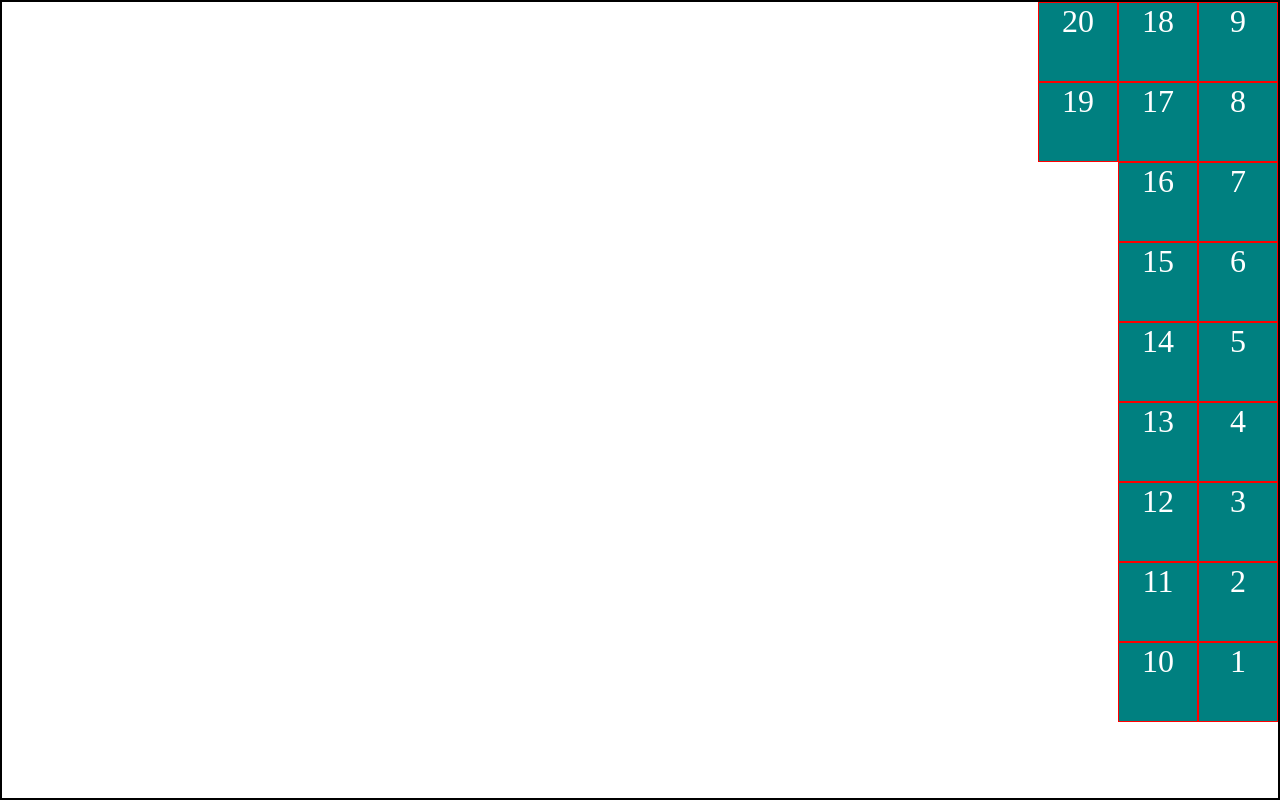
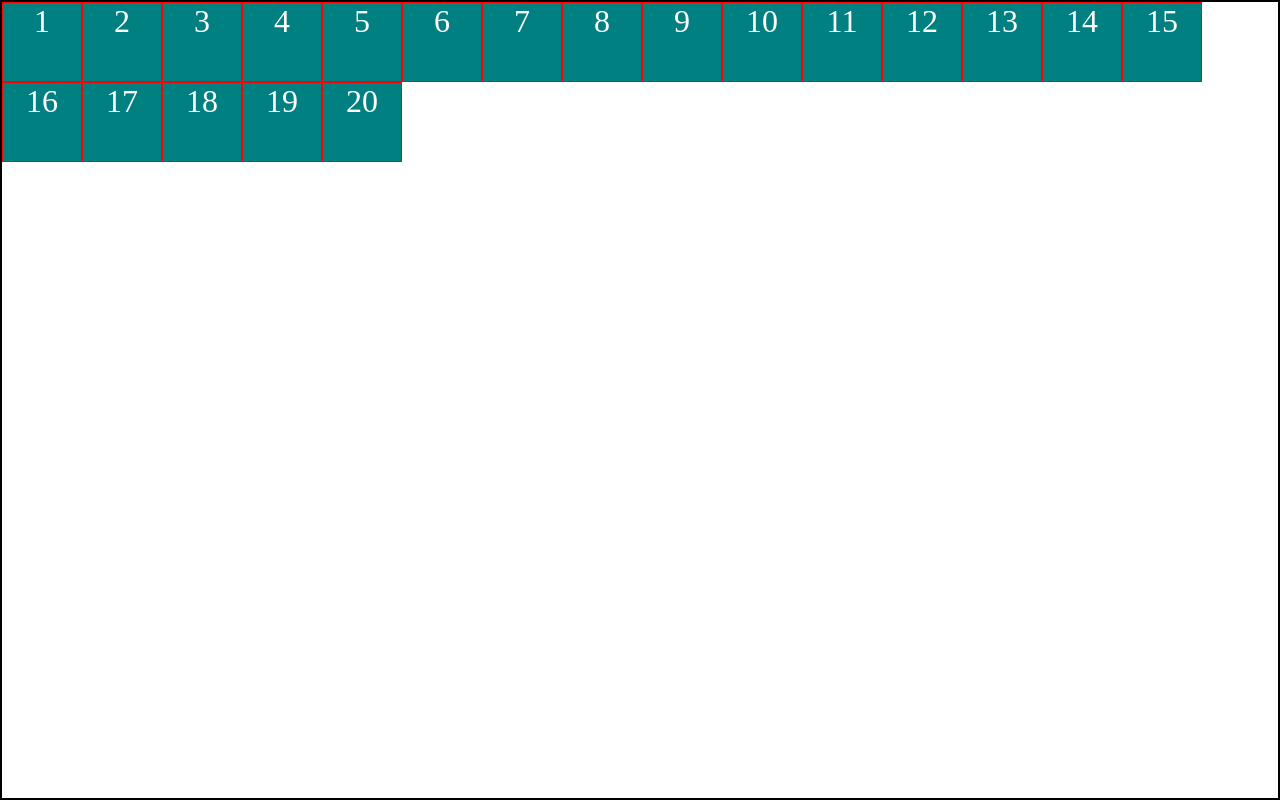
Before and after one commit to kate-miah/022, a plain HTML site: page index.html in a window 1280 px wide. Drawn offline with Linux system fonts and the light colour scheme.

Commit message:
flex-flow

```diff
--- a/assets/style.css
+++ b/assets/style.css
@@ -11,10 +11,11 @@ body {
     width: 100vw;
     border: 2px solid black;
     display: flex;
-    flex-direction: column-reverse;
-    justify-content: flex-end;
+    /* flex-direction: row;
+    flex-wrap: wrap; */
+    flex-flow: row wrap;
+    justify-content: flex-start;
     /* align-items: stretch; */
-    flex-wrap: wrap-reverse;
     align-content: flex-start;
 }
 
```
